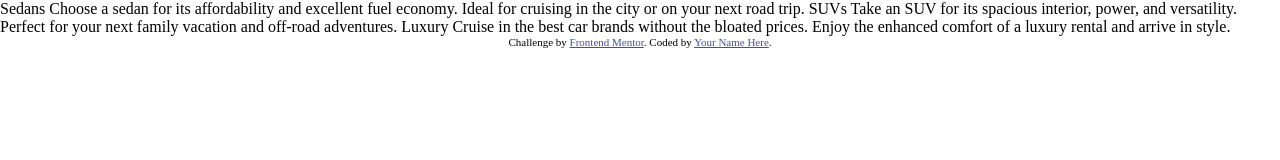
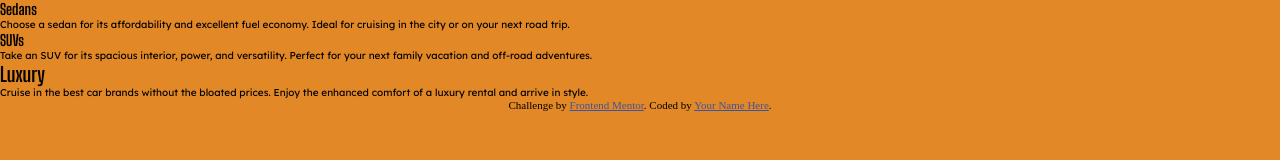
Before and after one commit to velto123/3-column-preview-card-component-main, a plain HTML site: page index.html in a window 1280 px wide. Drawn offline with Linux system fonts and the light colour scheme.

Commit message:
90% done

```diff
--- a/index.html
+++ b/index.html
@@ -26,17 +26,26 @@
 
 <body>
 
-  Sedans
-  Choose a sedan for its affordability and excellent fuel economy. Ideal for cruising in the city
-  or on your next road trip.
+  <div class="container">
+    <section class="card">
+      <h1 class="title">Sedans</h1>
+      <p class="description">Choose a sedan for its affordability and excellent fuel economy. Ideal for cruising in the
+        city or on your next
+        road trip.</p>
+    </section>
 
-  SUVs
-  Take an SUV for its spacious interior, power, and versatility. Perfect for your next family vacation
-  and off-road adventures.
+    <section class="card">
+      <h1>SUVs</h1>
+      <p>Take an SUV for its spacious interior, power, and versatility. Perfect for your next family vacation
+        and off-road adventures.</p>
+    </section>
 
-  Luxury
-  Cruise in the best car brands without the bloated prices. Enjoy the enhanced comfort of a luxury
-  rental and arrive in style.
+    <section class="card"></section>
+    <h1 class="title">Luxury</h1>
+    <p class="description">Cruise in the best car brands without the bloated prices. Enjoy the enhanced comfort of a
+      luxury
+      rental and arrive in style.</p>
+  </div>
 
   <div class="attribution">
     Challenge by <a href="https://www.frontendmentor.io?ref=challenge" target="_blank">Frontend Mentor</a>.
--- a/style.css
+++ b/style.css
@@ -1,11 +1,38 @@
+@import url("https://fonts.googleapis.com/css2?family=Big+Shoulders+Display:wght@700&family=Lexend+Deca&display=swap");
+
+:root {
+	--bright-orange: hsl(31, 77%, 52%);
+	--dark-cyan: hsl(184, 100%, 22%);
+	--very-dark-cyan: hsl(179, 100%, 13%);
+	--transparent-white: hsla(0, 0%, 100%, 0.75);
+	--very-light-gray: hsl(0, 0%, 95%);
+}
+
 html {
 	box-sizing: border-box;
+	font-size: 10px;
 }
 
 *,
 *:before,
 *:after {
 	box-sizing: inherit;
+}
+
+* {
 	margin: 0;
 	padding: 0;
 }
+
+/* PROJECT */
+
+body {
+	background-color: var(--bright-orange);
+}
+
+h1 {
+	font-family: "Big Shoulders Display", cursive;
+}
+p {
+	font-family: "Lexend Deca", sans-serif;
+}
```
